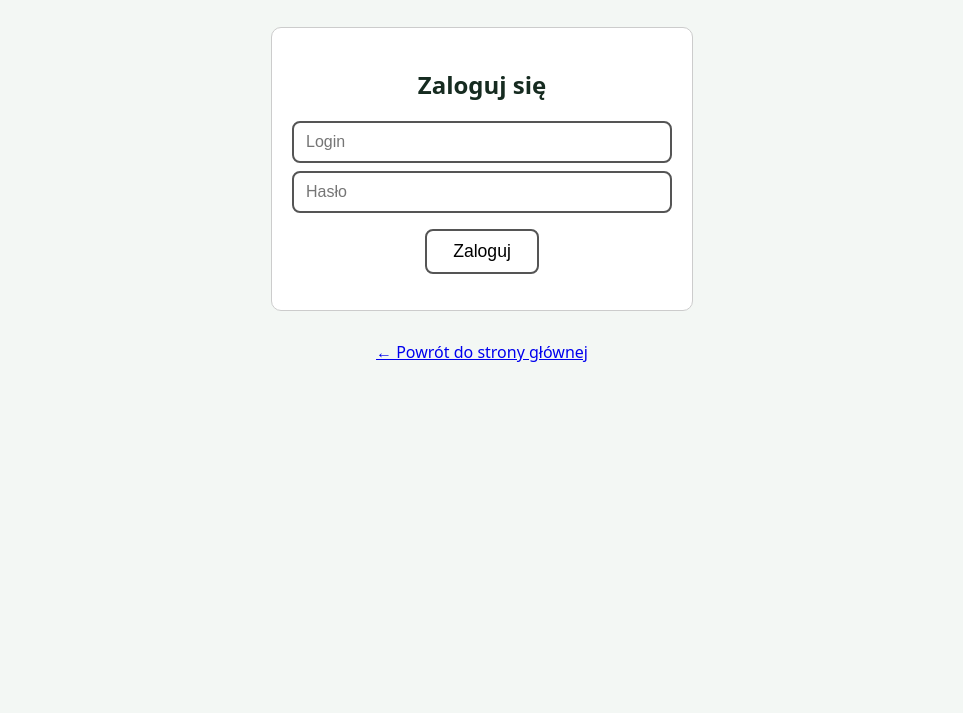
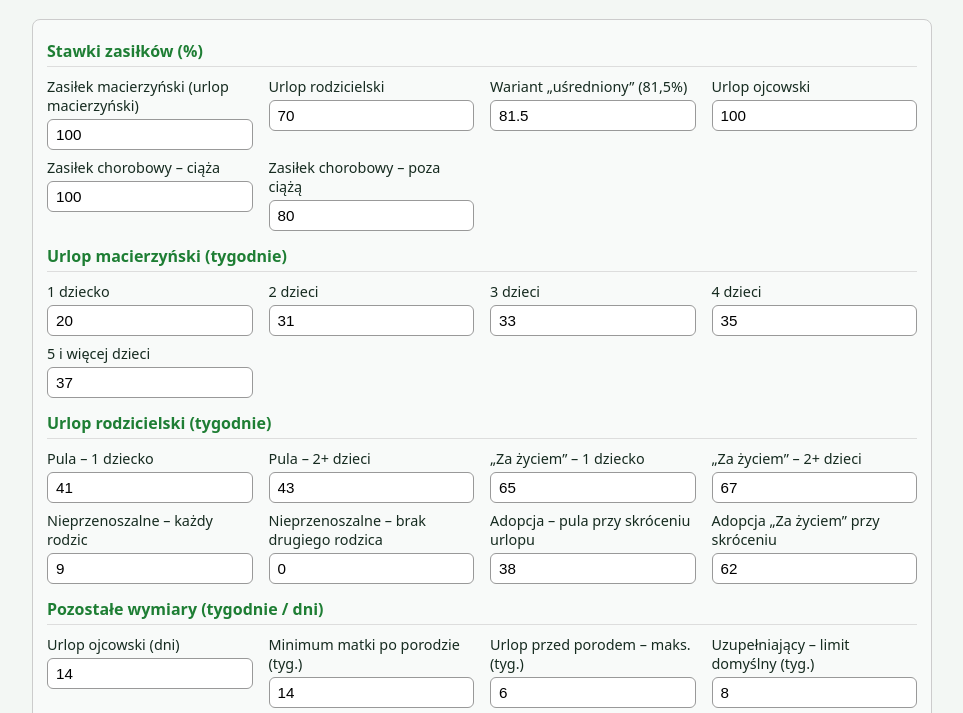
Before and after one commit to piotrjsafo/KN_-NEURON--HACKNATION_-Zasilkowy_przewodnik_przyszlego_rodzica, a plain HTML site: page admin.html in a window 1280 px wide. Shown: the part 87-800 px from the top of the page, without its empty margins (158-1121 px from the left). Drawn offline with Linux system fonts and the light colour scheme.

Commit message:
Remove login section from admin panel and add link to admin panel in footer

```diff
--- a/admin.html
+++ b/admin.html
@@ -19,48 +19,6 @@
         }
 
         h1 { text-align: center; color: #1e7e34; }
-
-        #sekcjaLogowania {
-            max-width: 380px;
-            margin: 30px auto;
-            padding: 20px;
-            background: #fff;
-            border: 1px solid #ccc;
-            border-radius: 10px;
-            text-align: center;
-        }
-
-        #sekcjaLogowania input {
-            display: block;
-            width: 100%;
-            box-sizing: border-box;
-            margin: 8px 0;
-            padding: 10px 12px;
-            font-size: 1rem;
-            border: 2px solid #555;
-            border-radius: 8px;
-        }
-
-        #sekcjaLogowania button {
-            margin-top: 8px;
-            font-size: 1.1rem;
-            padding: 10px 26px;
-            border-radius: 8px;
-            border: 2px solid #555;
-            background: #fff;
-            cursor: pointer;
-        }
-
-        #sekcjaLogowania button:hover {
-            background: #28a745;
-            border-color: #1e7e34;
-            color: #fff;
-        }
-
-        #bladLogowania {
-            color: #b00020;
-            font-weight: bold;
-        }
 
         .adm {
             display: grid;
@@ -135,17 +93,8 @@
 <div class="kontener">
     <h1>Panel administracyjny</h1>
 
-    <!-- LOGOWANIE -->
-    <div id="sekcjaLogowania">
-        <h2>Zaloguj się</h2>
-        <input type="text" id="poleLogin" placeholder="Login">
-        <input type="password" id="poleHaslo" placeholder="Hasło">
-        <button type="button" id="btnZaloguj">Zaloguj</button>
-        <p id="bladLogowania"></p>
-    </div>
-
-    <!-- PANEL (ukryty do zalogowania) -->
-    <div id="sekcjaPanelu" style="display:none;">
+    <!-- PANEL -->
+    <div id="sekcjaPanelu">
         <div class="adm">
             <h4>Stawki zasiłków (%)</h4>
             <label>Zasiłek macierzyński (urlop macierzyński)<input type="number" id="p_rMat" step="0.1"></label>
@@ -195,7 +144,6 @@
         <div class="admPrzyciski">
             <button type="button" id="btnZapiszParam">💾 Zapisz parametry</button>
             <button type="button" id="btnResetParam">↺ Przywróć domyślne</button>
-            <button type="button" id="btnWyloguj">🚪 Wyloguj</button>
         </div>
         <p id="statusParam"></p>
     </div>
@@ -206,12 +154,7 @@
 </div>
 
 <script>
-    // Demonstracyjne dane logowania (w wersji produkcyjnej logowanie musi być po stronie serwera!)
-    const LOGIN = 'admin';
-    const HASLO = '1234';
-
     const KLUCZ_ZAPISU = 'zusParams';
-    const KLUCZ_SESJI = 'zusAdminZalogowany';
 
     const PARAMETRY_DOMYSLNE = {
         rMat: 100, rPar: 70, rOpt: 81.5, rPat: 100, rSick: 100, rSickGen: 80,
@@ -223,9 +166,6 @@
         workMax: 50
     };
 
-    const sekcjaLogowania = document.getElementById('sekcjaLogowania');
-    const sekcjaPanelu = document.getElementById('sekcjaPanelu');
-    const bladLogowania = document.getElementById('bladLogowania');
     const statusParam = document.getElementById('statusParam');
 
     function wypelnijPanel(parametry) {
@@ -243,33 +183,6 @@
         });
         return parametry;
     }
-
-    function pokazPanel() {
-        sekcjaLogowania.style.display = 'none';
-        sekcjaPanelu.style.display = 'block';
-        bladLogowania.textContent = '';
-    }
-
-    function pokazLogowanie() {
-        sekcjaPanelu.style.display = 'none';
-        sekcjaLogowania.style.display = 'block';
-    }
-
-    document.getElementById('btnZaloguj').addEventListener('click', function() {
-        const login = document.getElementById('poleLogin').value;
-        const haslo = document.getElementById('poleHaslo').value;
-        if (login === LOGIN && haslo === HASLO) {
-            sessionStorage.setItem(KLUCZ_SESJI, '1');
-            pokazPanel();
-        } else {
-            bladLogowania.textContent = 'Błędny login lub hasło.';
-        }
-    });
-
-    document.getElementById('btnWyloguj').addEventListener('click', function() {
-        sessionStorage.removeItem(KLUCZ_SESJI);
-        pokazLogowanie();
-    });
 
     document.getElementById('btnZapiszParam').addEventListener('click', function() {
         localStorage.setItem(KLUCZ_ZAPISU, JSON.stringify(odczytajPanel()));
@@ -290,11 +203,6 @@
         } catch (e) {
             wypelnijPanel(PARAMETRY_DOMYSLNE);
         }
-        if (sessionStorage.getItem(KLUCZ_SESJI) === '1') {
-            pokazPanel();
-        } else {
-            pokazLogowanie();
-        }
     })();
 </script>
 </body>
```
Also changed, not shown: index.html (+1 -0 lines).
